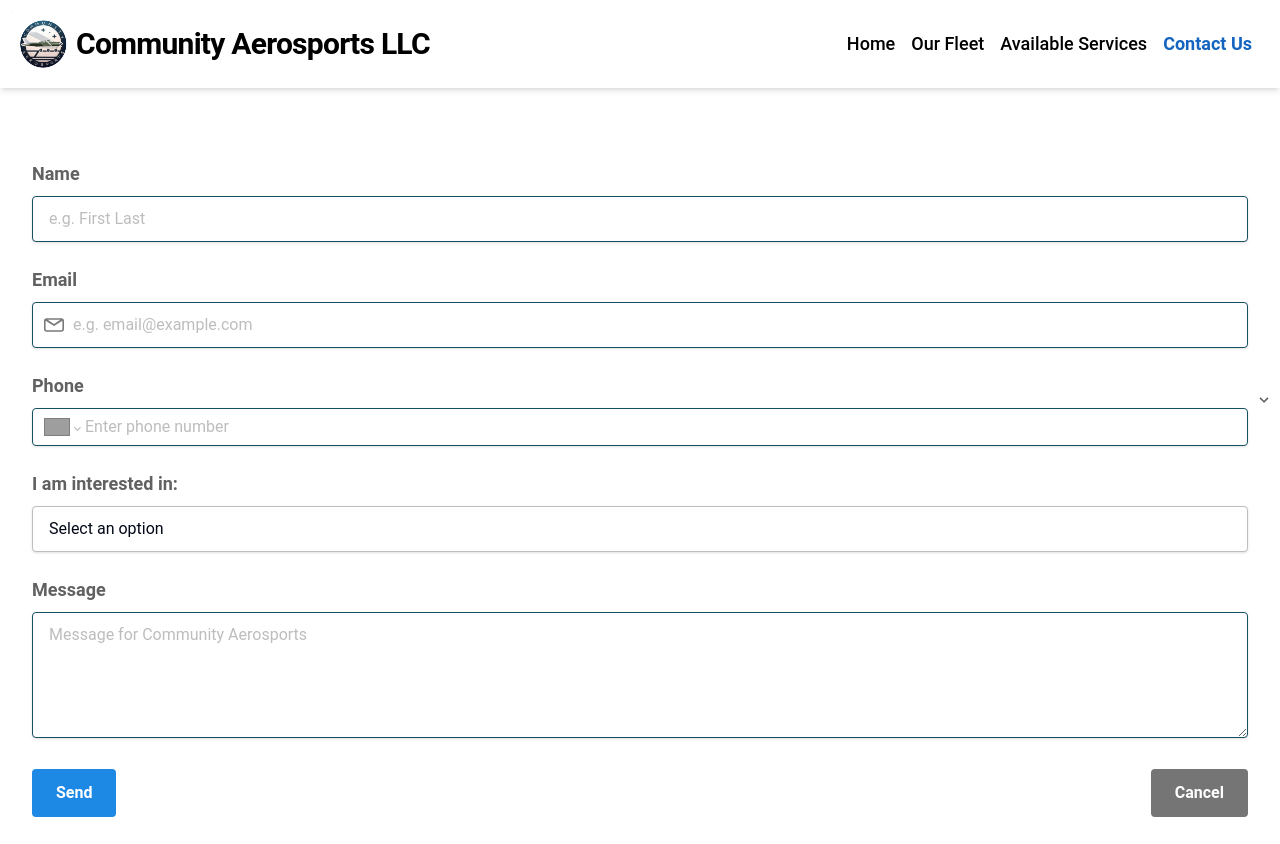
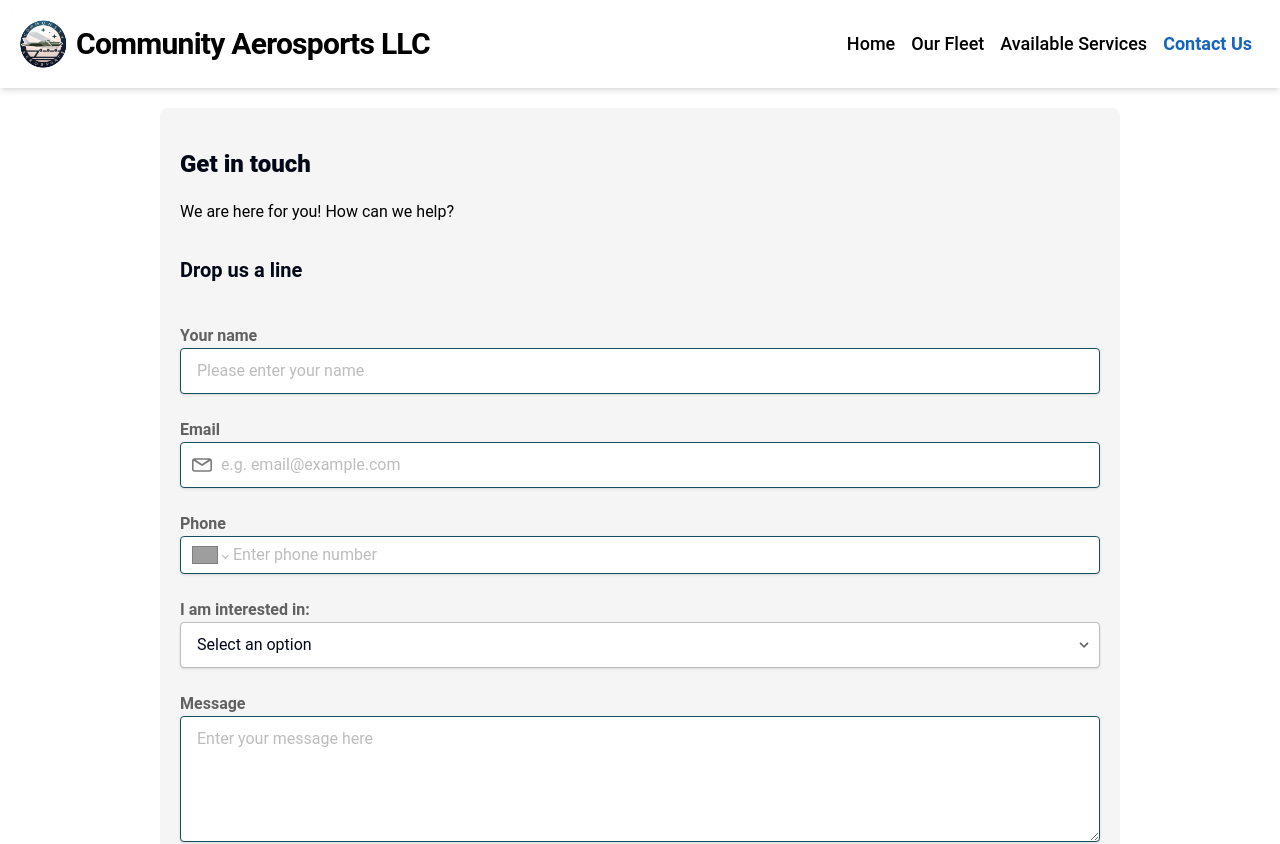
Before and after one commit to beckpull/community-aerosports, a React (Vite) app: page /Contact in a window 1280 px wide. Shown: the top 844 px of the page. Built offline with nearby package versions, Linux system fonts and the light colour scheme; grey boxes are pictures that could not be loaded.

Commit message:
Styling contact section and banner

```diff
--- a/src/components/contact/ContactForm.jsx
+++ b/src/components/contact/ContactForm.jsx
@@ -96,22 +96,26 @@
         </div>
       )}
 
-      <form onSubmit={handleSubmit} className="p-8 bg-white rounded-lg mt-10">
+      <div className="flex justify-center items-center">
+        <form onSubmit={handleSubmit} className="p-5 md:w-9/12 w-full ml-4 mr-4 mb-4 bg-gray-100 rounded-lg mt-5">
+          <h2 className="text-2xl font-extrabold  mt-5 mb-5 tracking-normal">Get in touch</h2>
+          <p className="text-black mb-6">We are here for you! How can we help?</p>
+          <h2 className="text-xl font-bold tracking-normal mt-4 md:mt-8 mb-5 md:mb-10">Drop us a line</h2>
           <div className="mb-6">
-          <label className="block text-gray-700 text-lg font-semibold mb-2">Name</label>
+            <label className="block text-gray-700 text-base font-semibold ">Your name</label>
             <input
               name="fullName"
               value={fullName}
               className="shadow appearance-none border rounded w-full py-3 px-4 text-gray-700 leading-tight focus:outline-none focus:shadow-outline"
               type="text"
-            placeholder="e.g. First Last"
+              placeholder="Please enter your name"
               onChange={handleChange}
             />
             {nameRequired && <p className="text-red-500 text-xs mt-2">Name is required.</p>}
           </div>
 
           <div className="mb-6">
-          <label className="block text-gray-700 text-lg font-semibold mb-2">Email</label>
+            <label className="block text-gray-700 text-base font-semibold ">Email</label>
             <div className="relative">
               <input
                 name="email"
@@ -131,12 +135,12 @@
           </div>
 
           <div className="mb-6">
-          <label className="block text-gray-700 text-lg font-semibold mb-2">Phone</label>
+            <label className="block text-gray-700 text-base font-semibold ">Phone</label>
             <PhoneInput
               name="phone"
               value={phone}
               placeholder="Enter phone number"
-            className='shadow appearance-none border rounded w-full py-2 px-3 text-gray-700 leading-tight focus:outline-none focus:shadow-outline'
+              className='shadow appearance-none border rounded w-full py-2 px-3 text-gray-700 leading-tight focus:outline-none focus:shadow-outline bg-white'
               onChange={handlePhoneChange}
               defaultCountry="US"
             />
@@ -153,29 +157,39 @@
           </div>
 
           <div className="mb-6">
-          <label className="block text-gray-700 text-lg font-semibold mb-2">I am interested in:</label>
+            <label className="block text-gray-700 text-base font-semibold ">I am interested in:</label>
+            <div className="relative">
               <select
                 name="inquiry"
                 value={inquiry}
                 onChange={handleChange}
                 className="block appearance-none w-full bg-white border border-gray-400 hover:border-gray-500 px-4 py-3 pr-8 rounded shadow leading-tight focus:outline-none focus:shadow-outline"
               >
-            <option value="" disabled>Select an option</option>
+                <option value="" disabled >
+                  Select an option
+                </option>
                 <option value="Private Pilot License">Private Pilot License</option>
                 <option value="Instrument Rating">Instrument Rating</option>
                 <option value="Other">Other</option>
               </select>
               <div className="pointer-events-none absolute inset-y-0 right-0 flex items-center px-2 text-gray-700">
-            <svg className="fill-current h-4 w-4" xmlns="http://www.w3.org/2000/svg" viewBox="0 0 20 20"><path d="M9.293 12.95l.707.707L15.657 8l-1.414-1.414L10 10.828 5.757 6.586 4.343 8z" /></svg>
+                <svg
+                  className="fill-current h-4 w-4"
+                  xmlns="http://www.w3.org/2000/svg"
+                  viewBox="0 0 20 20"
+                >
+                  <path d="M9.293 12.95l.707.707L15.657 8l-1.414-1.414L10 10.828 5.757 6.586 4.343 8z" />
+                </svg>
+              </div>
             </div>
           </div>
 
           <div className="mb-6">
-          <label className="block text-gray-700 text-lg font-semibold mb-2">Message</label>
+            <label className="block text-gray-700 text-base font-semibold ">Message</label>
             <textarea
               name="message"
               className="shadow appearance-none border rounded w-full py-3 px-4 text-gray-700 leading-tight focus:outline-none focus:shadow-outline"
-            placeholder="Message for Community Aerosports"
+              placeholder="Enter your message here"
               value={message}
               onChange={handleChange}
               rows="5"
@@ -192,6 +206,7 @@
             </button>
           </div>
         </form>
+      </div>
     </>
   );
 }
--- a/src/pages/Home.jsx
+++ b/src/pages/Home.jsx
@@ -34,10 +34,10 @@
         backgroundSize: 'cover',
         backgroundPosition: 'center'
       }}>
-        <div className='text-center p-2.5'>
-          <div className="flex sm:flex-row justify-center items-center mt-2 mb-2">
+        <div className='text-center p-1'>
+          <div className="flex sm:flex-row justify-center items-center mt-1 mb-1">
 
-            <span className='text-white font-medium mr-5 md:mr-15 mt-2 text-sm md:text-base'>
+            <span className='text-white font-medium mr-5 md:mr-15 mt-1 text-xs md:text-sm'>
               <i className="fas fa-phone mr-2 text-white"></i>
               <strong>
                 <a href="tel:+15054023438">
@@ -46,7 +46,7 @@
               </strong>
             </span>
 
-            <span className='text-white font-medium ml-5 mt-2 text-sm md:text-base'>
+            <span className='text-white font-medium ml-5 mt-1 text-xs md:text-sm'>
               <i className="fas fa-clock mr-2 text-white"></i>
               <strong>
                 <a href="https://www.google.com/maps/search/?api=1&query=Four+Corners+Regional+Airport+KFMN+1300+W+Navajo+St+Farmington+NM+87401" target="_blank" rel="noopener noreferrer">
@@ -58,8 +58,8 @@
           </div>
 
 
-          <a href="mailto:fmnflyer@outlook.com?subject=GetAQuote Subject&body=Email Body" target="_blank" rel="noopener noreferrer">
-            <Button className='m-2 ml-9 lg:text-lg md:text-base sm:text-base  text-black font-medium hover:bg-white hover:text-black hover:border-mainYellow hover:border-2 hover:shadow-lg hover:shadow-yellow-500/50' style={{ backgroundColor: '#DAA520', color: 'white', padding: '10px 20px', border: 'none', borderRadius: '5px' }}>
+          <a href="mailto:fmnflyer@outlook.com?subject=Get%20a%20Quote " target="_blank" rel="noopener noreferrer">
+            <Button className='mb-1 ml-9 text-xs md:text-sm  text-white font-medium  hover:border-mainYellow hover:border-2 hover:shadow-lg hover:shadow-yellow-500/50 hover:text-customWhite' style={{ backgroundColor: '#DAA520',  borderRadius: '5px' }}>
               Send Email
             </Button>
 
```
Lines whose indentation alone changed are shown as unchanged.
